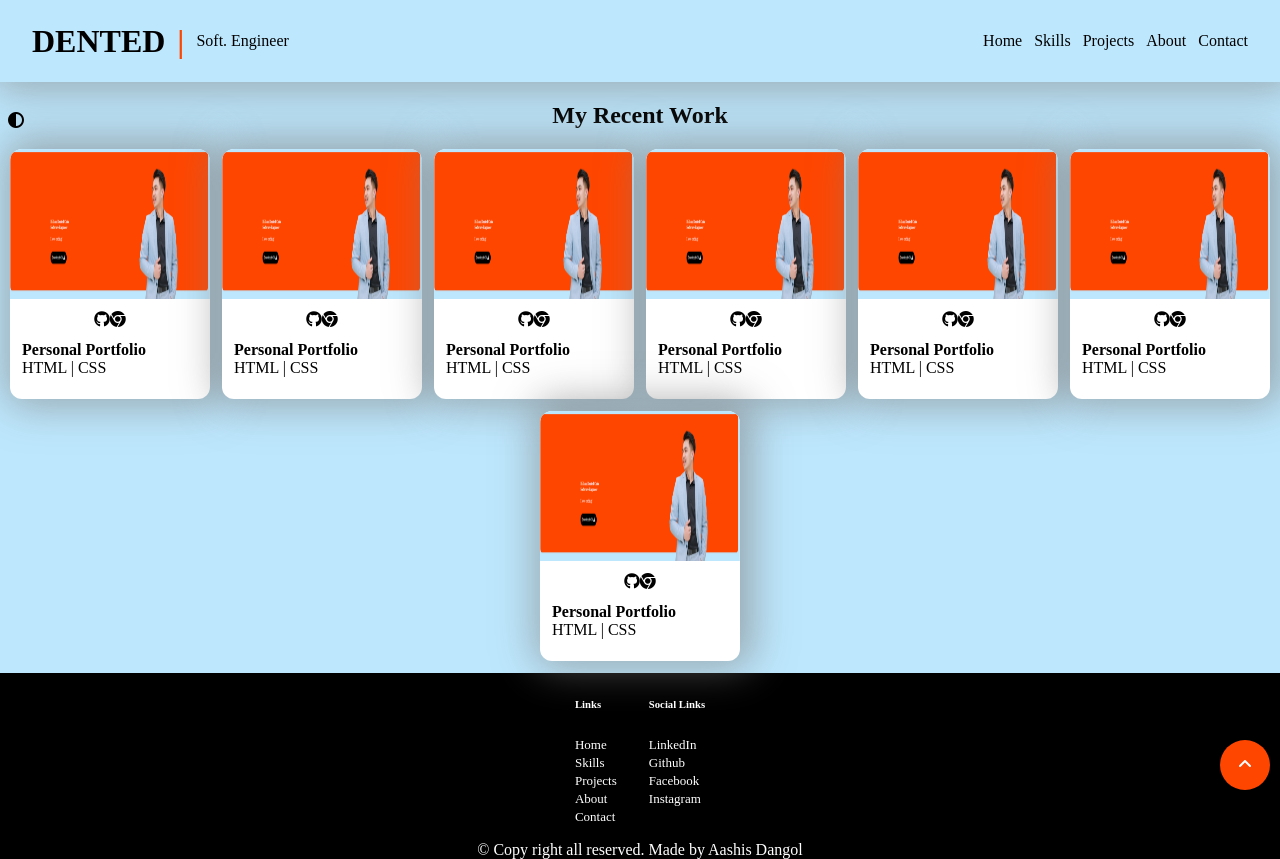
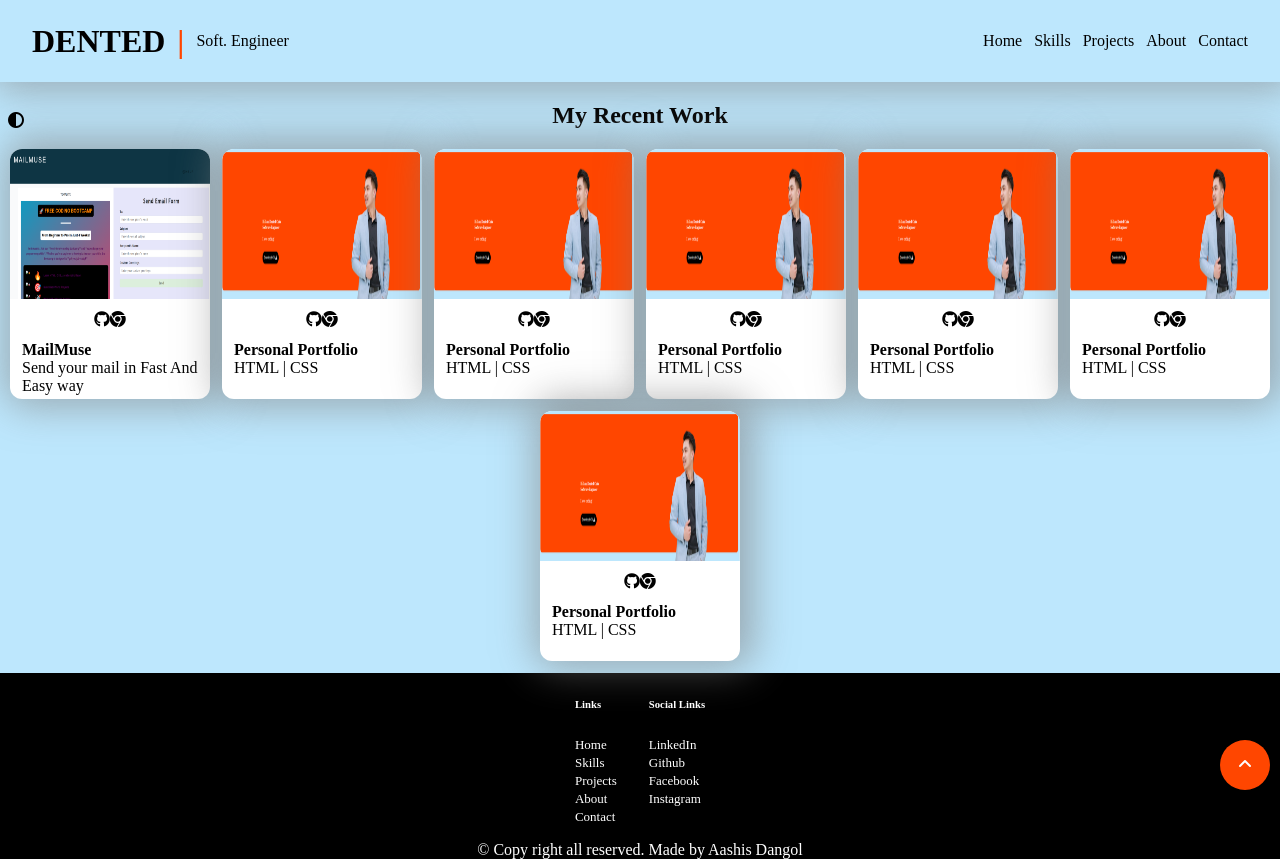
Before and after one commit to Aashisdangol/react-protfolio, a React (Vite) app: page /Projects in a window 1280 px wide. Built offline with nearby package versions, Linux system fonts and the light colour scheme.

Commit message:
just finished 1 recent work

```diff
--- a/src/Conponents/RecentWork.jsx
+++ b/src/Conponents/RecentWork.jsx
@@ -1,4 +1,5 @@
 import protfolioImage from'../assets/portfolio-image.png'
+import RecentWork1 from'../assets/RecentWork1.png'
 
 const RecentWork = () => {
 
@@ -11,7 +12,7 @@ const RecentWork = () => {
   {/* <!----Project 1------> */}
   <div className="project-card">
     <div className="card-image">
-      <img src={protfolioImage} alt="project-image" />
+      <img src={RecentWork1} alt="project-image" />
     </div>
 
     <div className="card-icons">
@@ -20,8 +21,8 @@ const RecentWork = () => {
     </div>
 
     <div className="card-text">
-      <h4>Personal Portfolio</h4>
-      <p>HTML | CSS</p>
+      <h4>MailMuse</h4>
+      <p>Send your mail in Fast And Easy way</p>
     </div>
   </div>
 
```
Also changed, not shown: src/assets/RecentWork1.png (added).
